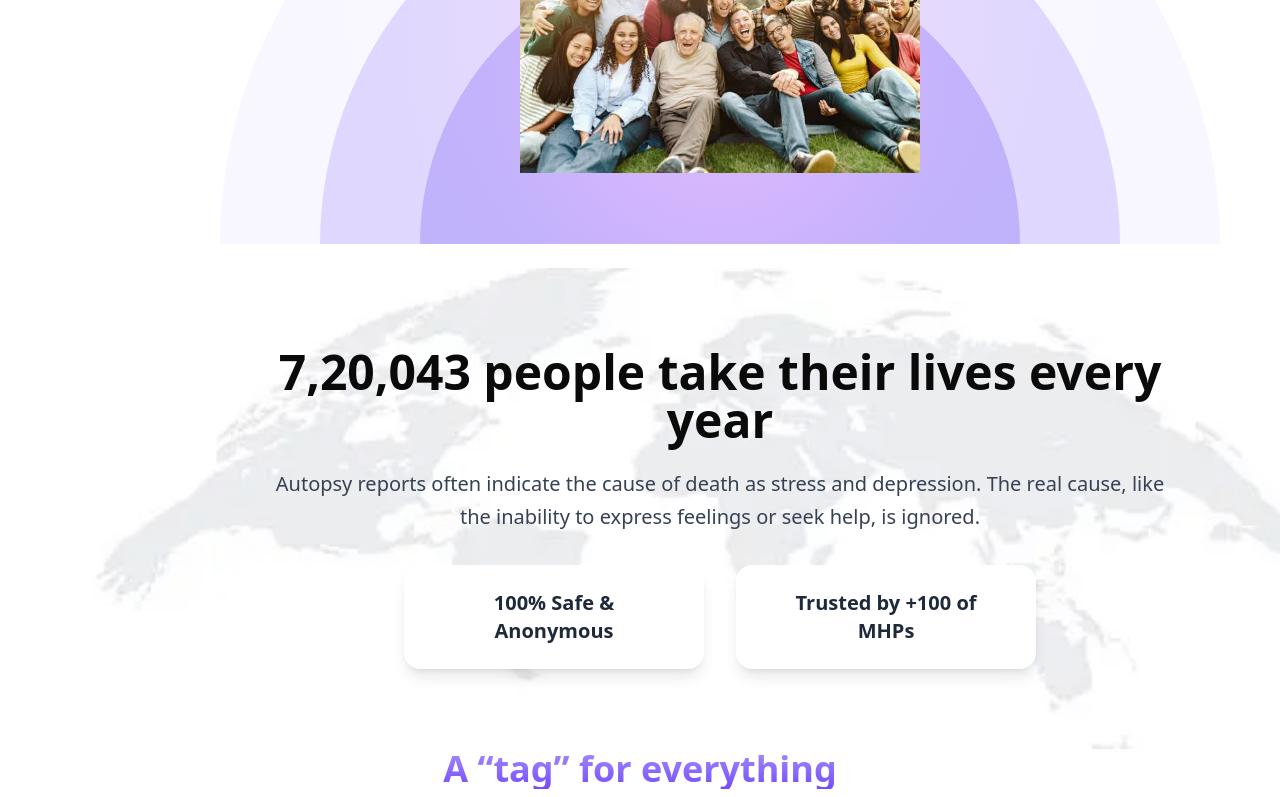
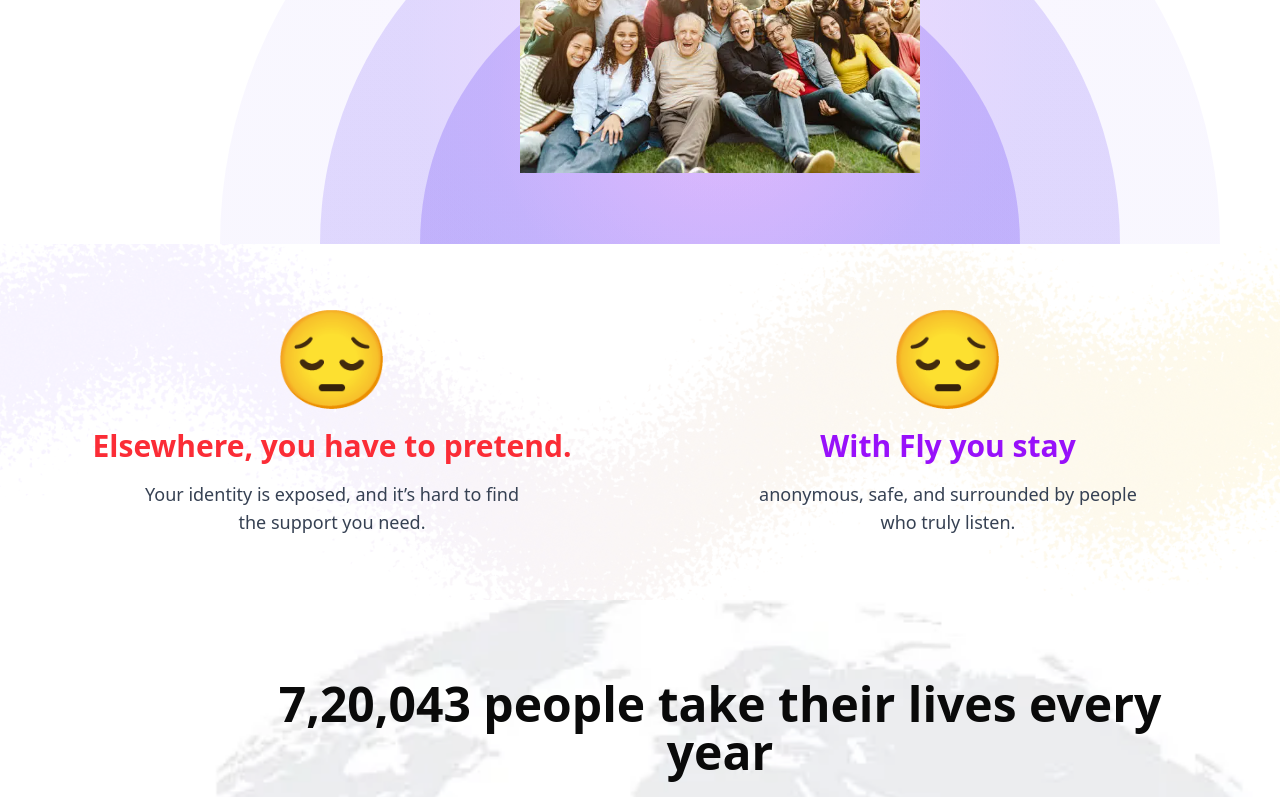
Before and after one commit to fly-code-org/flyweb-landing, a Next.js app: page / in a window 1280 px wide. Shown: the part 570-1367 px from the top of the page. Built offline with nearby package versions, Linux system fonts and the light colour scheme.

Commit message:
added anonymous section

```diff
--- a/src/app/page.tsx
+++ b/src/app/page.tsx
@@ -7,11 +7,12 @@
 import About from "@/sections/About";
 import EverythingSection from "@/sections/Everything";
 import ForMHPs from "@/sections/ForMHPs";
+import AnonymousSection from "@/sections/Anonymous";
 
 export default function Page() {
   return (
     <><Home />
-    <br></br>
+    <AnonymousSection />
     <Impact />
     <Tag />
     <br></br>
--- /dev/null
+++ b/src/sections/Anonymous.tsx
@@ -0,0 +1,36 @@
+import React from "react";
+
+export default function AnonymousSection() {
+  return (
+    <section
+      className="relative w-full py-16 bg-cover bg-center"
+      style={{ backgroundImage: "url('/icons/anonymousbg.png')" }}
+    >
+      <div className="max-w-7xl mx-auto px-6 lg:px-12 grid grid-cols-1 md:grid-cols-2 gap-12 items-center">
+
+        {/* Left Half */}
+        <div className="flex flex-col items-center text-center">
+          <div className="text-8xl mb-6">😔</div>
+          <h2 className="text-2xl md:text-3xl font-bold text-red-500 mb-4">
+            Elsewhere, you have to pretend.
+          </h2>
+          <p className="text-base md:text-lg text-gray-700 max-w-sm">
+            Your identity is exposed, and it’s hard to find the support you need.
+          </p>
+        </div>
+
+        {/* Right Half */}
+        <div className="flex flex-col items-center text-center">
+          <div className="text-8xl mb-6">😔</div>
+          <h2 className="text-2xl md:text-3xl font-bold text-purple-600 mb-4">
+            With Fly you stay
+          </h2>
+          <p className="text-base md:text-lg text-gray-700 max-w-sm">
+            anonymous, safe, and surrounded by people who truly listen.
+          </p>
+        </div>
+
+      </div>
+    </section>
+  );
+}
```
Also changed, not shown: public/icons/anonymousbg.png (added).
